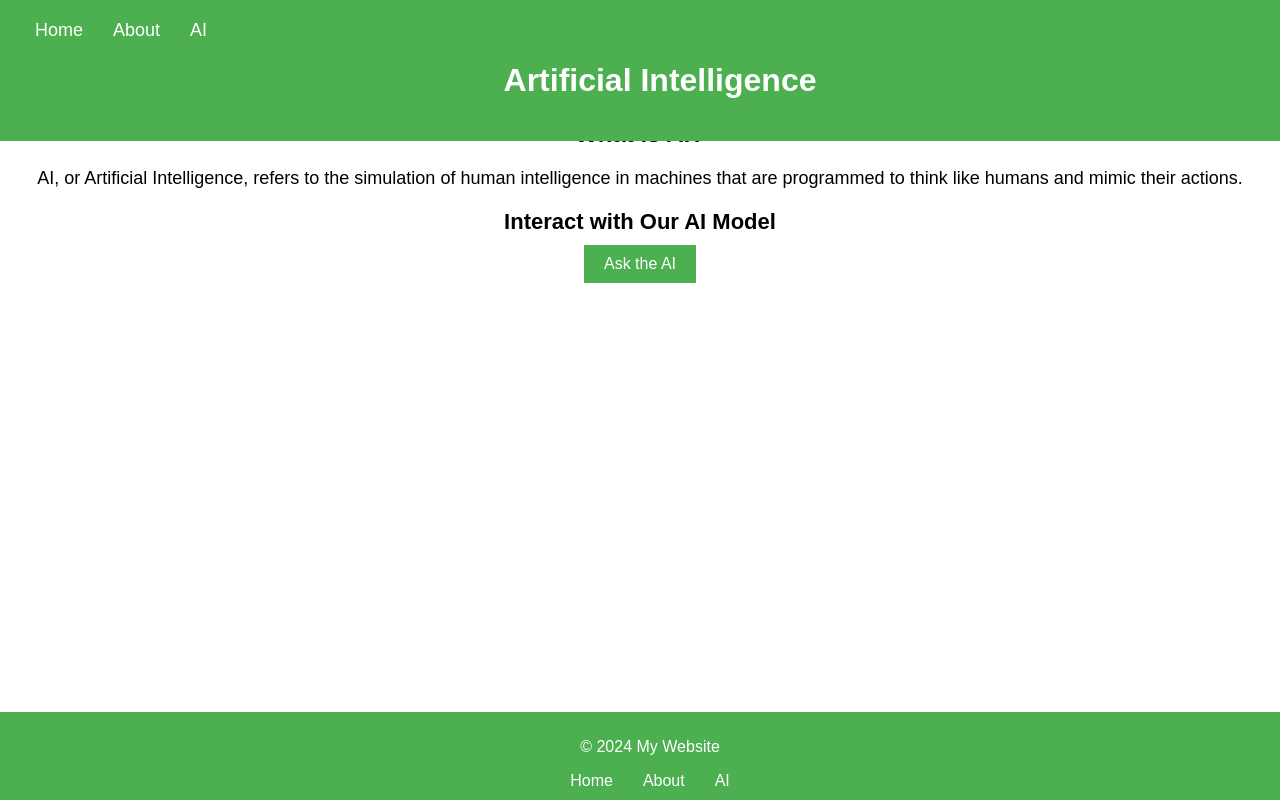
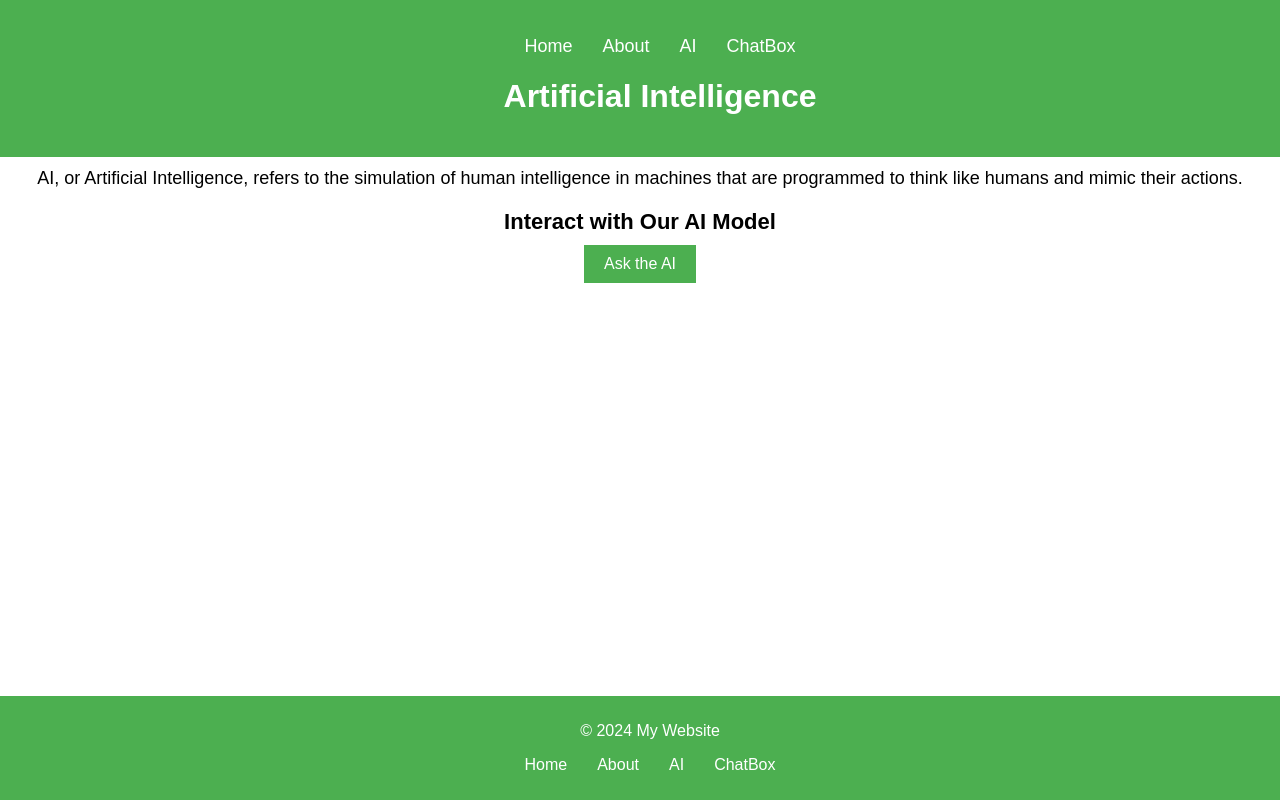
Before and after one commit to Abdulbasir456/AI_Project, a React (Create React App) app: page /ai in a window 1280 px wide. Built offline with nearby package versions, Linux system fonts and the light colour scheme.

Commit message:
a new page is added

```diff
--- a/src/components/AI.js
+++ b/src/components/AI.js
@@ -28,6 +28,7 @@ const AI = () => {
             <li><Link to="/">Home</Link></li>
             <li><Link to="/about">About</Link></li>
             <li><Link to="/ai">AI</Link></li>
+            <li><Link to="/chat-box">ChatBox</Link></li>
           </ul>
         </nav>
         <h1>Artificial Intelligence</h1>
@@ -48,6 +49,7 @@ const AI = () => {
             <li><Link to="/">Home</Link></li>
             <li><Link to="/about">About</Link></li>
             <li><Link to="/ai">AI</Link></li>
+            <li><Link to="/chat-box">ChatBox</Link></li>
           </ul>
         </nav>
       </footer>
--- a/src/components/about.js
+++ b/src/components/about.js
@@ -11,6 +11,7 @@ const About = () => {
             <li><Link to="/">Home</Link></li>
             <li><Link to="/about">About</Link></li>
             <li><Link to="/ai">AI</Link></li>
+            <li><Link to="/chat-box">ChatBox</Link></li>
           </ul>
         </nav>
         <h1>About Us</h1>
@@ -27,6 +28,7 @@ const About = () => {
             <li><Link to="/">Home</Link></li>
             <li><Link to="/about">About</Link></li>
             <li><Link to="/ai">AI</Link></li>
+            <li><Link to="/chat-box">ChatBox</Link></li>
           </ul>
         </nav>
       </footer>
--- a/src/components/chatBox.css
+++ /dev/null
@@ -1,193 +0,0 @@
-/* General container styling */
-.ai-container {
-    text-align: center;
-    padding: 20px;
-    font-family: Arial, sans-serif;
-}
-
-/* Header styling */
-.ai-header {
-    background-color: #4CAF50;
-    padding: 20px;
-    color: white;
-    position: fixed;
-    width: 100%;
-    top: 0;
-    left: 0;
-    z-index: 1000;
-}
-
-/* Navigation bar styling */
-.navbar {
-    display: flex;
-    justify-content: space-between;
-    align-items: center;
-    margin-bottom: 20px;
-}
-
-.navbar ul {
-    list-style-type: none;
-    padding: 0;
-    display: flex;
-    margin: 0;
-}
-
-.navbar li {
-    margin: 0 15px;
-}
-
-.navbar a {
-    color: white;
-    text-decoration: none;
-    font-size: 18px;
-    transition: color 0.3s;
-}
-
-.navbar a:hover {
-    color: #ddd;
-}
-
-/* Menu icon styling */
-.menu-icon {
-    display: none;
-    cursor: pointer;
-    flex-direction: column;
-    justify-content: space-between;
-    height: 20px;
-}
-
-.menu-icon span {
-    background-color: white;
-    display: block;
-    height: 3px;
-    width: 25px;
-}
-
-/* Dropdown menu styling */
-.dropdown-menu {
-    position: absolute;
-    top: 60px;
-    right: 20px;
-    background-color: #4CAF50;
-    border-radius: 5px;
-    box-shadow: 0 8px 16px rgba(0, 0, 0, 0.2);
-}
-
-.dropdown-menu ul {
-    list-style-type: none;
-    padding: 10px;
-    margin: 0;
-}
-
-.dropdown-menu li {
-    margin: 10px 0;
-}
-
-.dropdown-menu a {
-    color: white;
-    text-decoration: none;
-    font-size: 18px;
-    transition: color 0.3s;
-}
-
-.dropdown-menu a:hover {
-    color: #ddd;
-}
-
-/* Main content styling */
-.ai-main {
-    margin-top: 100px; /* To avoid overlap with the fixed header */
-}
-
-.ai-intro h2 {
-    font-size: 24px;
-    margin-bottom: 10px;
-}
-
-.ai-intro p {
-    font-size: 18px;
-    margin: 20px 0;
-}
-
-/* AI Model Interaction styling */
-.ai-interaction {
-    margin: 20px 0;
-}
-
-.ai-interaction h2 {
-    font-size: 22px;
-    margin-bottom: 10px;
-}
-
-.ai-interaction input {
-    padding: 10px;
-    font-size: 16px;
-    margin-right: 10px;
-}
-
-.ai-interaction button {
-    background-color: #4CAF50;
-    color: white;
-    padding: 10px 20px;
-    border: none;
-    cursor: pointer;
-    font-size: 16px;
-    transition: background-color 0.3s;
-}
-
-.ai-interaction button:hover {
-    background-color: #45a049;
-}
-
-.ai-interaction .response {
-    margin-top: 20px;
-    font-size: 18px;
-    color: #333;
-}
-
-/* Footer styling */
-.ai-footer {
-    background-color: #4CAF50;
-    color: white;
-    padding: 10px;
-    position: fixed;
-    width: 100%;
-    bottom: 0;
-    left: 0;
-    text-align: center;
-    z-index: 1000;
-}
-
-.footer-nav ul {
-    list-style-type: none;
-    padding: 0;
-    display: flex;
-    justify-content: center;
-    margin: 0;
-}
-
-.footer-nav li {
-    margin: 0 15px;
-}
-
-.footer-nav a {
-    color: white;
-    text-decoration: none;
-    font-size: 16px;
-    transition: color 0.3s;
-}
-
-.footer-nav a:hover {
-    color: #ddd;
-}
-
-/* Responsive styling */
-@media (max-width: 768px) {
-    .navbar ul {
-        display: none;
-    }
-
-    .menu-icon {
-        display: flex;
-    }
-}
--- a/src/components/chatBox.js
+++ b/src/components/chatBox.js
@@ -1,6 +1,6 @@
 import React, { useState } from 'react';
 import { Link } from 'react-router-dom';
-import './chatBox.css';
+import './AI.css';
 
 const AIModelInteraction = () => {
   const [response, setResponse] = useState('');
@@ -41,6 +41,7 @@ const ChatBox = () => {
             <li><Link to="/">Home</Link></li>
             <li><Link to="/about">About</Link></li>
             <li><Link to="/ai">AI</Link></li>
+            <li><Link to="/chat-box">ChatBox</Link></li>
           </ul>
           <div className="menu-icon" onClick={toggleMenu}>
             <span></span>
@@ -75,6 +76,7 @@ const ChatBox = () => {
             <li><Link to="/">Home</Link></li>
             <li><Link to="/about">About</Link></li>
             <li><Link to="/ai">AI</Link></li>
+            <li><Link to="/chat-box">ChatBox</Link></li>
           </ul>
         </nav>
       </footer>
```
